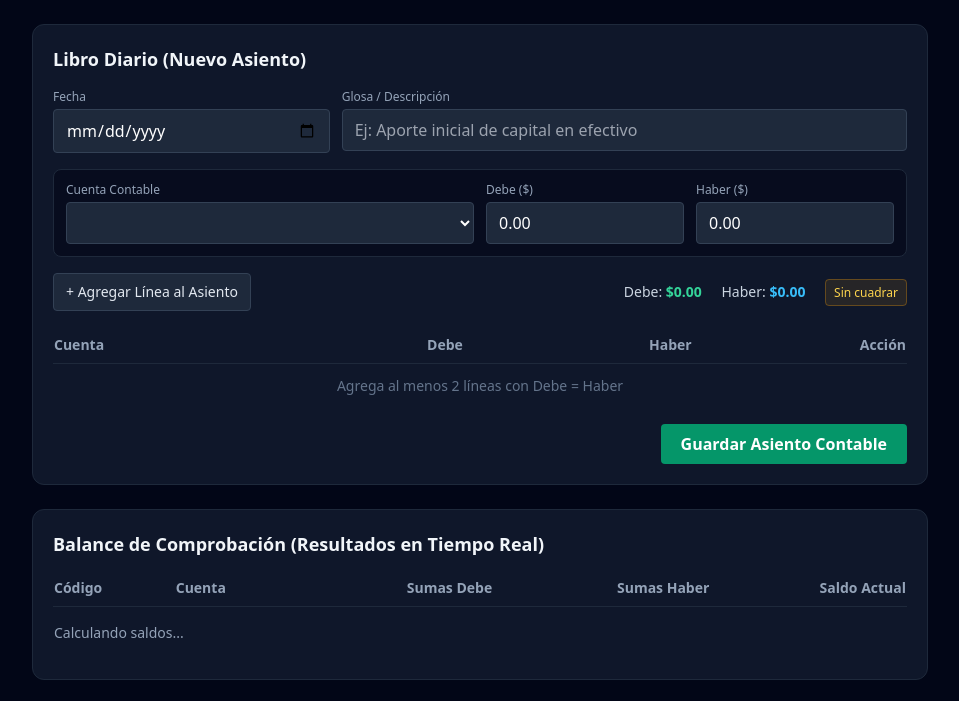
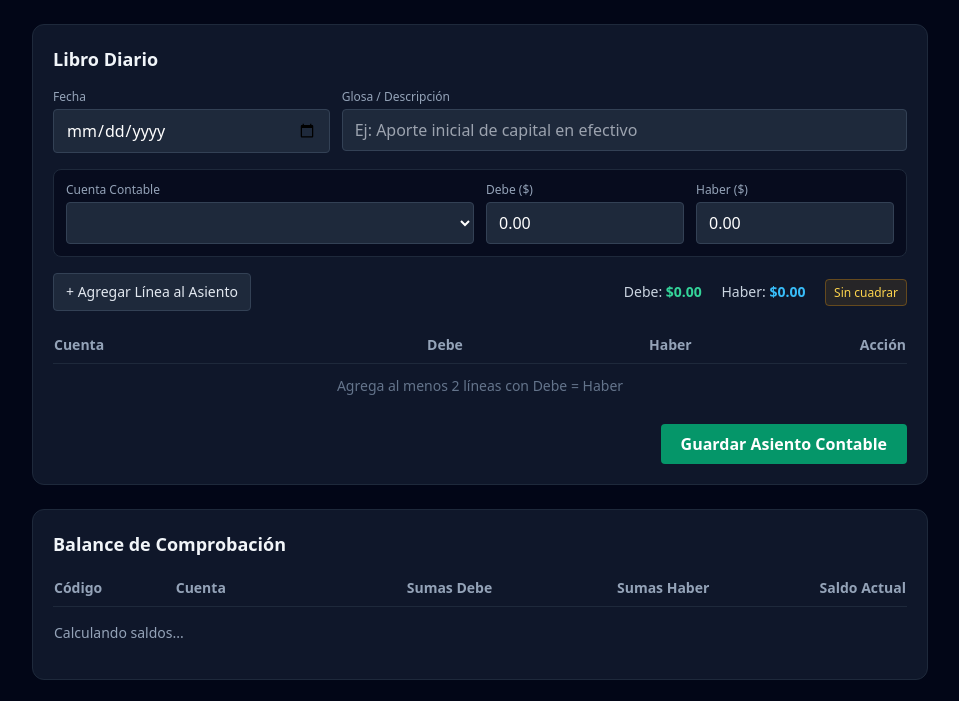
Before and after one commit to eliangallegos0-glitch/Novacont-erp, a plain HTML site: page index.html in a window 1280 px wide. Shown: the top 701 px of the page, without its empty margins (160-1119 px from the left). Drawn offline with nearby package versions, Linux system fonts and the light colour scheme; a script that the page names is missing.

Commit message:
Update index.html

```diff
--- a/index.html
+++ b/index.html
@@ -10,7 +10,7 @@
   <div class="max-w-4xl mx-auto space-y-6">
     <!-- LIBRO DIARIO: REGISTRO DE ASIENTOS -->
 <section class="bg-slate-900 border border-slate-800 rounded-xl p-5 space-y-4">
-  <h2 class="text-lg font-semibold">Libro Diario (Nuevo Asiento)</h2>
+  <h2 class="text-lg font-semibold">Libro Diario</h2>
 
   <form id="form-asiento" class="space-y-4">
     <div class="grid grid-cols-1 md:grid-cols-3 gap-3">
@@ -80,7 +80,7 @@
 
 <!-- RESULTADOS: BALANCE DE COMPROBACIÓN -->
 <section class="bg-slate-900 border border-slate-800 rounded-xl p-5">
-  <h2 class="text-lg font-semibold mb-3">Balance de Comprobación (Resultados en Tiempo Real)</h2>
+  <h2 class="text-lg font-semibold mb-3">Balance de Comprobación</h2>
   <div class="overflow-x-auto">
     <table class="w-full text-left text-sm">
       <thead class="border-b border-slate-800 text-slate-400">
```
